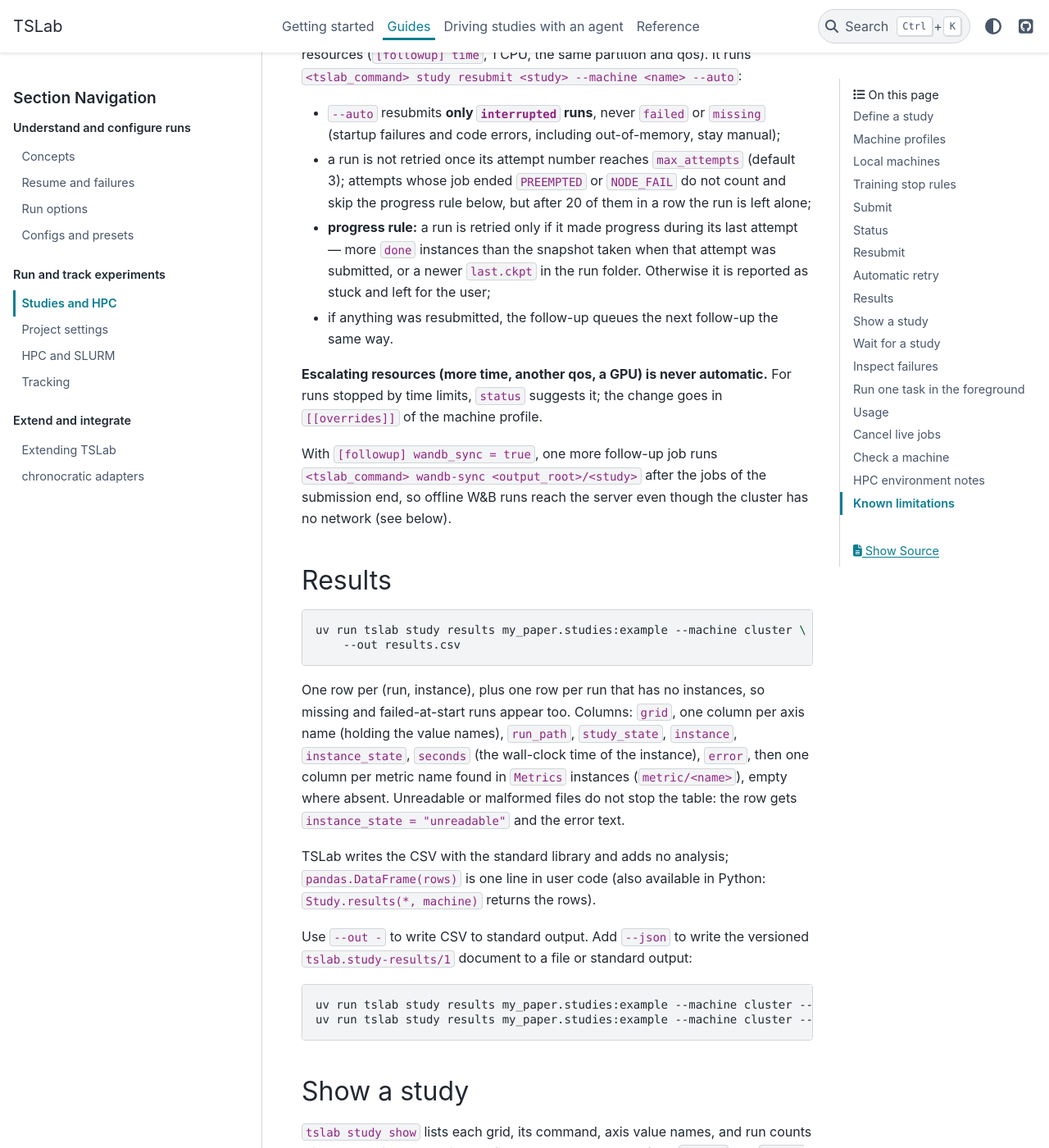
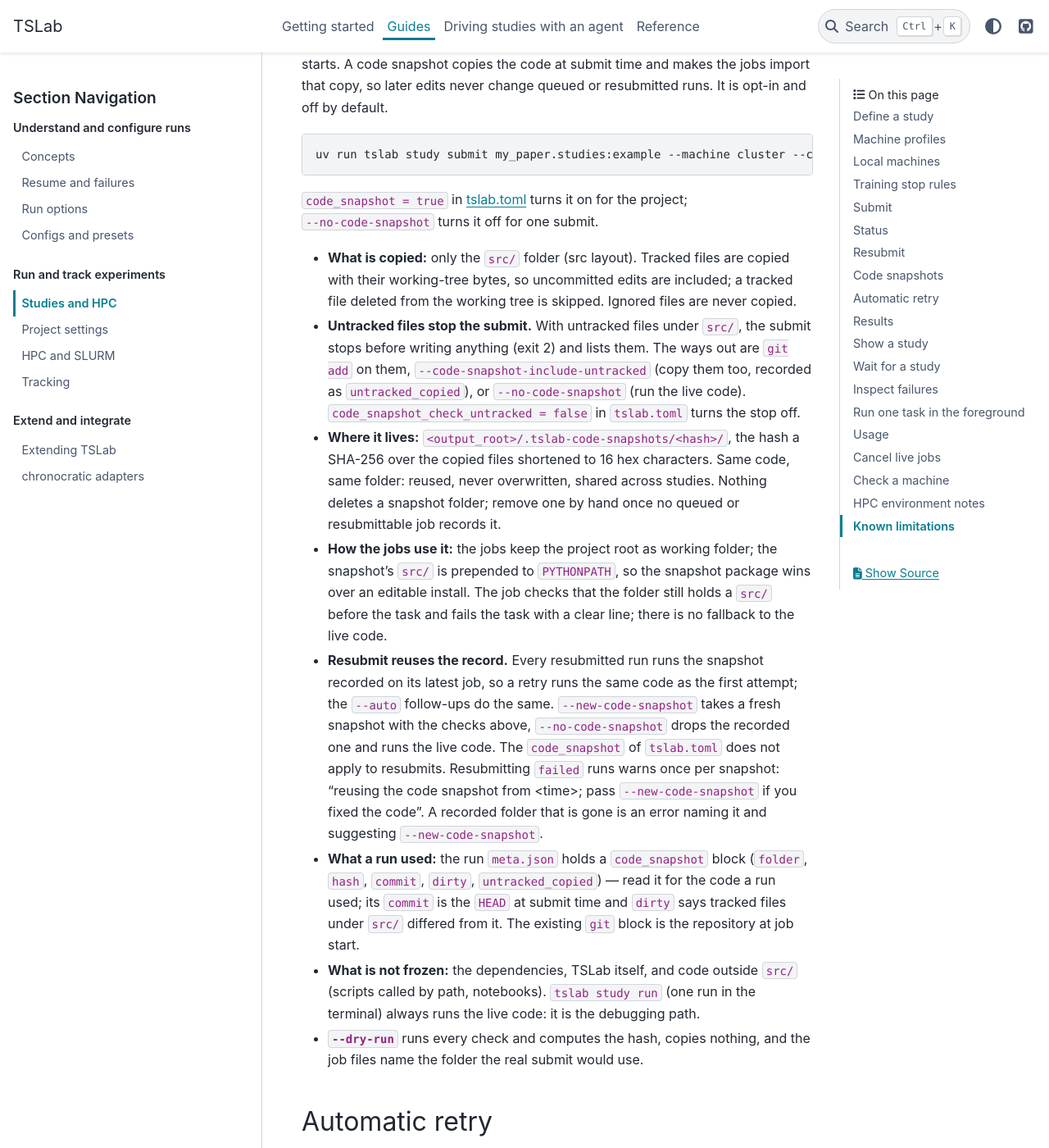
Before and after one commit to chronocratic/tslab, a Sphinx documentation site: the page built from docs/studies.md, in a window 1280 px wide and 1400 px high, scrolled down 10139 px. Shown: the whole window at 82% size. Built offline with Sphinx 7.4.7 and the PyData theme 0.15.4, drawn with Linux system fonts in a browser that asks for light colours; the version number could not be read and is left out; some of the changed text lies outside the part shown.

Commit message:
docs: document code snapshots

````diff
--- a/docs/studies.md
+++ b/docs/studies.md
@@ -391,6 +391,63 @@ uv run tslab study resubmit my_paper.studies:example --machine cluster \
 - Each resubmitted task records `attempt = previous + 1`, and resources are
   resolved again from the current profile. Pass-through arguments after `--`
   are kept from the last submission of the run when new ones are not given.
+- A resubmitted run keeps the code snapshot of its latest job;
+  `--new-code-snapshot` and `--no-code-snapshot` change it: see
+  [Code snapshots](#code-snapshots).
+
+## Code snapshots
+
+A job that waits in the queue for hours runs the code of the project folder
+when it starts. A code snapshot copies the code at submit time and makes the
+jobs import that copy, so later edits never change queued or resubmitted
+runs. It is opt-in and off by default.
+
+```bash
+uv run tslab study submit my_paper.studies:example --machine cluster --code-snapshot
+```
+
+`code_snapshot = true` in [tslab.toml](project-settings.md) turns it on for
+the project; `--no-code-snapshot` turns it off for one submit.
+
+- **What is copied:** only the `src/` folder (src layout). Tracked files are
+  copied with their working-tree bytes, so uncommitted edits are included; a
+  tracked file deleted from the working tree is skipped. Ignored files are
+  never copied.
+- **Untracked files stop the submit.** With untracked files under `src/`, the
+  submit stops before writing anything (exit 2) and lists them. The ways out
+  are `git add` on them, `--code-snapshot-include-untracked` (copy them too,
+  recorded as `untracked_copied`), or `--no-code-snapshot` (run the live
+  code). `code_snapshot_check_untracked = false` in `tslab.toml` turns the
+  stop off.
+- **Where it lives:** `<output_root>/.tslab-code-snapshots/<hash>/`, the hash
+  a SHA-256 over the copied files shortened to 16 hex characters. Same code,
+  same folder: reused, never overwritten, shared across studies. Nothing
+  deletes a snapshot folder; remove one by hand once no queued or
+  resubmittable job records it.
+- **How the jobs use it:** the jobs keep the project root as working folder;
+  the snapshot's `src/` is prepended to `PYTHONPATH`, so the snapshot package
+  wins over an editable install. The job checks that the folder still holds a
+  `src/` before the task and fails the task with a clear line; there is no
+  fallback to the live code.
+- **Resubmit reuses the record.** Every resubmitted run runs the snapshot
+  recorded on its latest job, so a retry runs the same code as the first
+  attempt; the `--auto` follow-ups do the same. `--new-code-snapshot` takes a
+  fresh snapshot with the checks above, `--no-code-snapshot` drops the
+  recorded one and runs the live code. The `code_snapshot` of `tslab.toml`
+  does not apply to resubmits. Resubmitting `failed` runs warns once per
+  snapshot: "reusing the code snapshot from \<time\>; pass
+  `--new-code-snapshot` if you fixed the code". A recorded folder that is
+  gone is an error naming it and suggesting `--new-code-snapshot`.
+- **What a run used:** the run `meta.json` holds a `code_snapshot` block
+  (`folder`, `hash`, `commit`, `dirty`, `untracked_copied`) — read it for the
+  code a run used; its `commit` is the `HEAD` at submit time and `dirty` says
+  tracked files under `src/` differed from it. The existing `git` block is
+  the repository at job start.
+- **What is not frozen:** the dependencies, TSLab itself, and code outside
+  `src/` (scripts called by path, notebooks). `tslab study run` (one run in
+  the terminal) always runs the live code: it is the debugging path.
+- **`--dry-run`** runs every check and computes the hash, copies nothing, and
+  the job files name the folder the real submit would use.
 
 ## Automatic retry
 
@@ -499,7 +556,8 @@ uv run tslab study failures my_paper.studies:example --machine cluster --json
 the command of the run with the `[env]` exports and the `[slurm] setup` lines
 of the machine, standard output and error to the terminal, and the exit code
 of the command. It is a debugging step, not a submission: nothing is recorded
-in the study folder, and SLURM is never called. A done run runs again with the
+in the study folder, and SLURM is never called. It runs the live code, even
+when the study used a code snapshot. A done run runs again with the
 cached stages loaded at once; a queued or running run is refused (exit 1),
 because two writers on one run folder clash.
 
````
Also changed, not shown: changelog.d/+code-snapshot.added.md (added, +1 -0 lines), docs/agents.md (+4 -0 lines), docs/hpc.md (+3 -0 lines), docs/project-settings.md (+2 -0 lines), src/tslab/templates/project/AGENTS.md (+8 -0 lines), src/tslab/templates/project/tslab.toml (+8 -0 lines), src/tslab/templates/project/.agents/skills/tslab/SKILL.md, src/tslab/templates/project/README.md.
